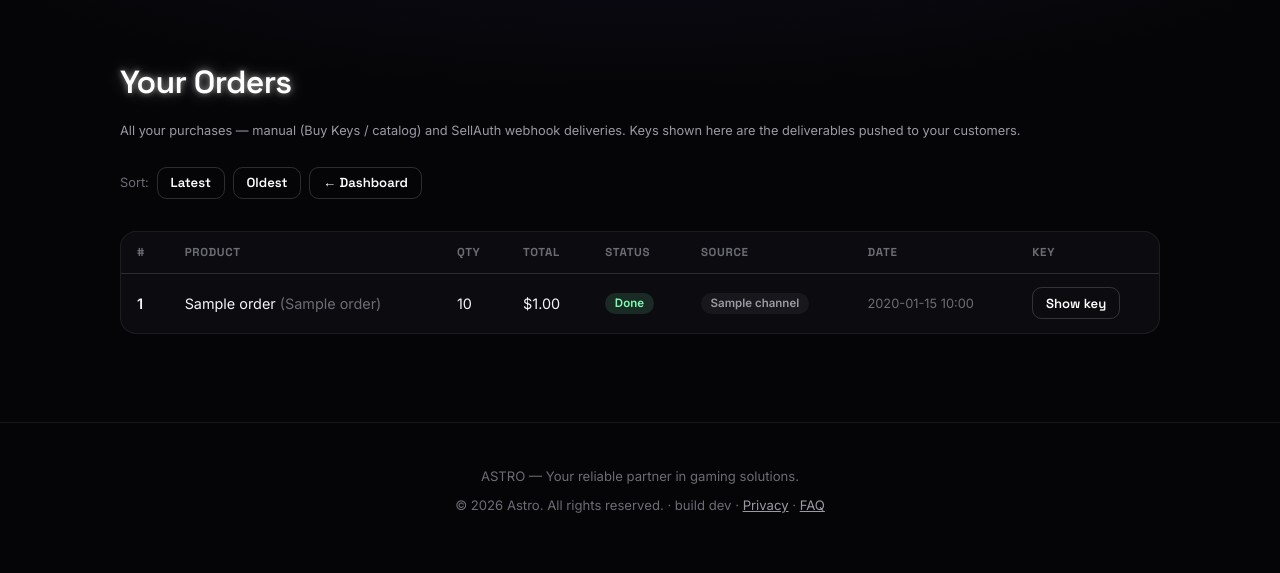
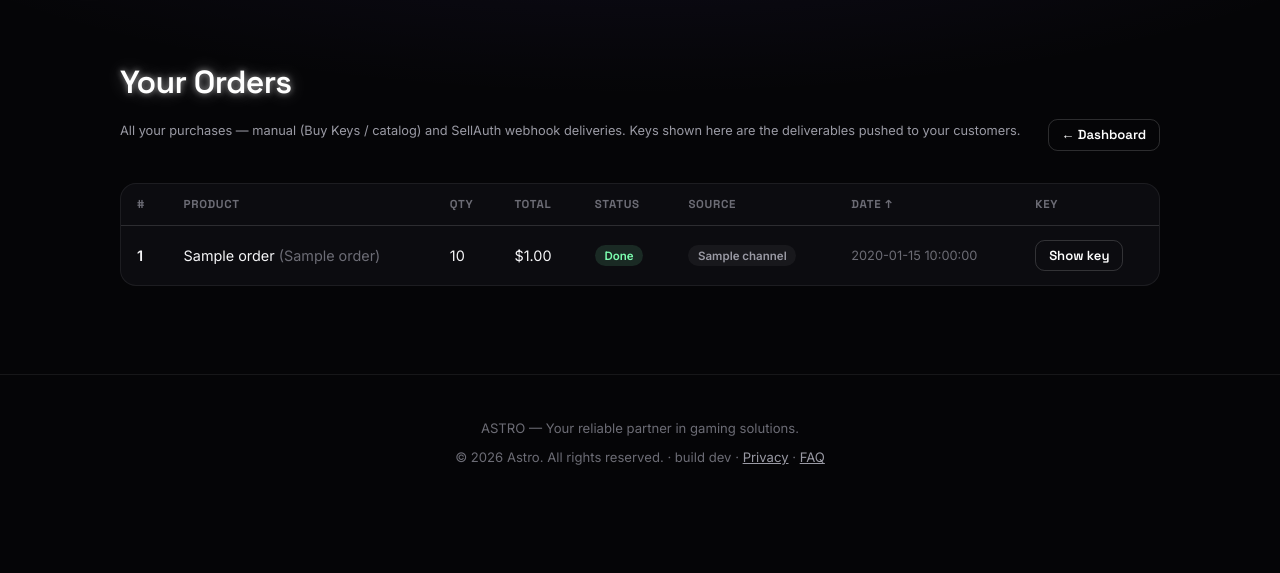
Before and after one commit to sqygg/resell-panel-template, a FastAPI app: template templates/reseller_orders.html in a window 1280 px wide. Shown: the part 72-645 px from the top of the page. Run offline with FastAPI, Linux system fonts and the light colour scheme; the template is opened without the code that fills it: most values are stand-ins (such as "Sample title", 1, 10 or a date in 2020).

Commit message:
version 2.08

```diff
--- a/templates/reseller_orders.html
+++ b/templates/reseller_orders.html
@@ -2,16 +2,16 @@
 {% block title %}Orders · Astro Panel{% endblock %}
 {% block content %}
 <div class="page"><div class="container">
-  <div class="page-head"><div><h1>Your Orders</h1><p class="muted">All your purchases — manual (Buy Keys / catalog) and SellAuth webhook deliveries. Keys shown here are the deliverables pushed to your customers.</p></div><div style="display:flex;gap:0.5rem;align-items:center;"><span class="dim" style="font-size:0.8rem;">Sort:</span><a href="/reseller/orders?sort=latest" class="btn btn-sm {% if sort=='latest' %}btn-primary{% else %}btn-ghost{% endif %}">Latest</a><a href="/reseller/orders?sort=oldest" class="btn btn-sm {% if sort=='oldest' %}btn-primary{% else %}btn-ghost{% endif %}">Oldest</a><a href="/reseller" class="btn btn-ghost btn-sm">← Dashboard</a></div></div>
+  <div class="page-head"><div><h1>Your Orders</h1><p class="muted">All your purchases — manual (Buy Keys / catalog) and SellAuth webhook deliveries. Keys shown here are the deliverables pushed to your customers.</p></div><div style="display:flex;gap:0.5rem;align-items:center;"><a href="/reseller" class="btn btn-ghost btn-sm">← Dashboard</a></div></div>
   <div class="table-wrap">
-    <table><thead><tr><th>#</th><th>Product</th><th>Qty</th><th>Total</th><th>Status</th><th>Source</th><th>Date</th><th>Key</th></tr></thead><tbody>
+    <table><thead><tr><th>#</th><th>Product</th><th>Qty</th><th>Total</th><th>Status</th><th>Source</th><th><a href="/reseller/orders?sort={% if sort=='latest' %}oldest{% else %}latest{% endif %}" style="color:inherit;text-decoration:none;" title="Toggle newest / oldest">Date {% if sort=='latest' %}↓{% else %}↑{% endif %}</a></th><th>Key</th></tr></thead><tbody>
     {% for o in orders %}
       <tr><td><strong>{{ o.id }}</strong></td>
         <td>{{ o.product_name }}{% if o.variant_name != 'Default' %} <span class="dim">({{ o.variant_name }})</span>{% endif %}</td>
         <td>{{ o.quantity }}</td><td class="green">${{ "%.2f"|format(o.total_price) }}</td>
         <td>{% if o.status=='pending' %}<span class="badge badge-neutral">Pending</span>{% elif o.status=='completed' or o.status=='delivered' %}<span class="badge badge-active">Done</span>{% elif o.status=='failed' %}<span class="badge badge-inactive">Failed</span>{% else %}<span class="badge badge-neutral">{{ o.status }}</span>{% endif %}</td>
         <td>{% if o.channel == 'webhook' %}<span class="badge badge-active">Webhook</span>{% else %}<span class="badge badge-neutral">{{ o.channel or 'manual' }}</span>{% endif %}</td>
-        <td class="dim" style="font-size:0.8rem;white-space:nowrap;">{{ o.created_at[:16].replace('T',' ') }}</td>
+        <td class="dim" style="font-size:0.8rem;white-space:nowrap;">{{ o.created_at[:19].replace('T',' ') }}</td>
         <td>{% if o.deliverable %}<button class="btn btn-ghost btn-sm" onclick="revealDeliverable({{ o.id }}, this)">Show key</button><div id="deliv-{{ o.id }}" style="display:none;margin-top:0.5rem;"><code style="display:block;padding:0.5rem;border:1px solid var(--border);border-radius:0.5rem;font-size:0.78rem;white-space:pre-wrap;word-break:break-all;">{{ o.deliverable }}</code></div>{% else %}<span class="dim">—</span>{% endif %}</td></tr>
     {% endfor %}
     {% if not orders %}<tr><td colspan="8" class="dim" style="text-align:center;padding:2rem;">No orders yet. Buy keys from the catalog or accept a SellAuth delivery to see them here.</td></tr>{% endif %}
```
